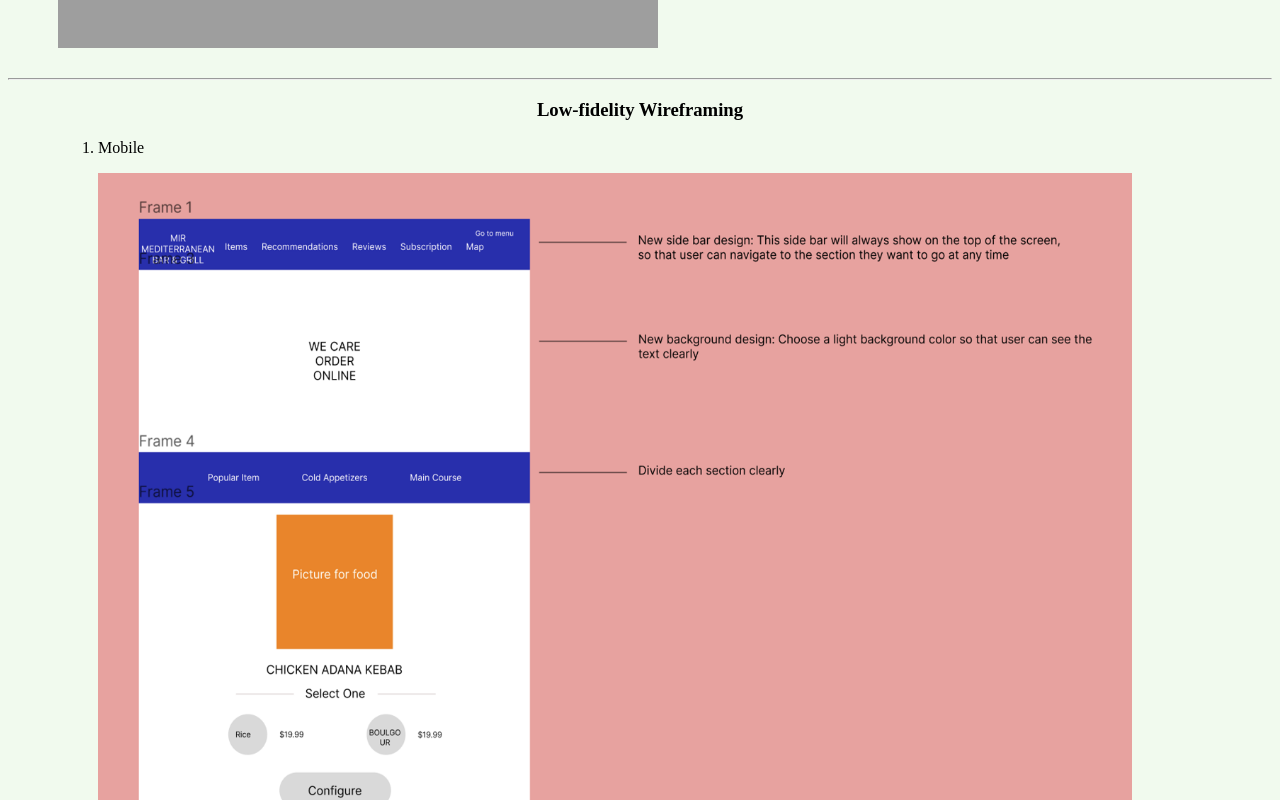
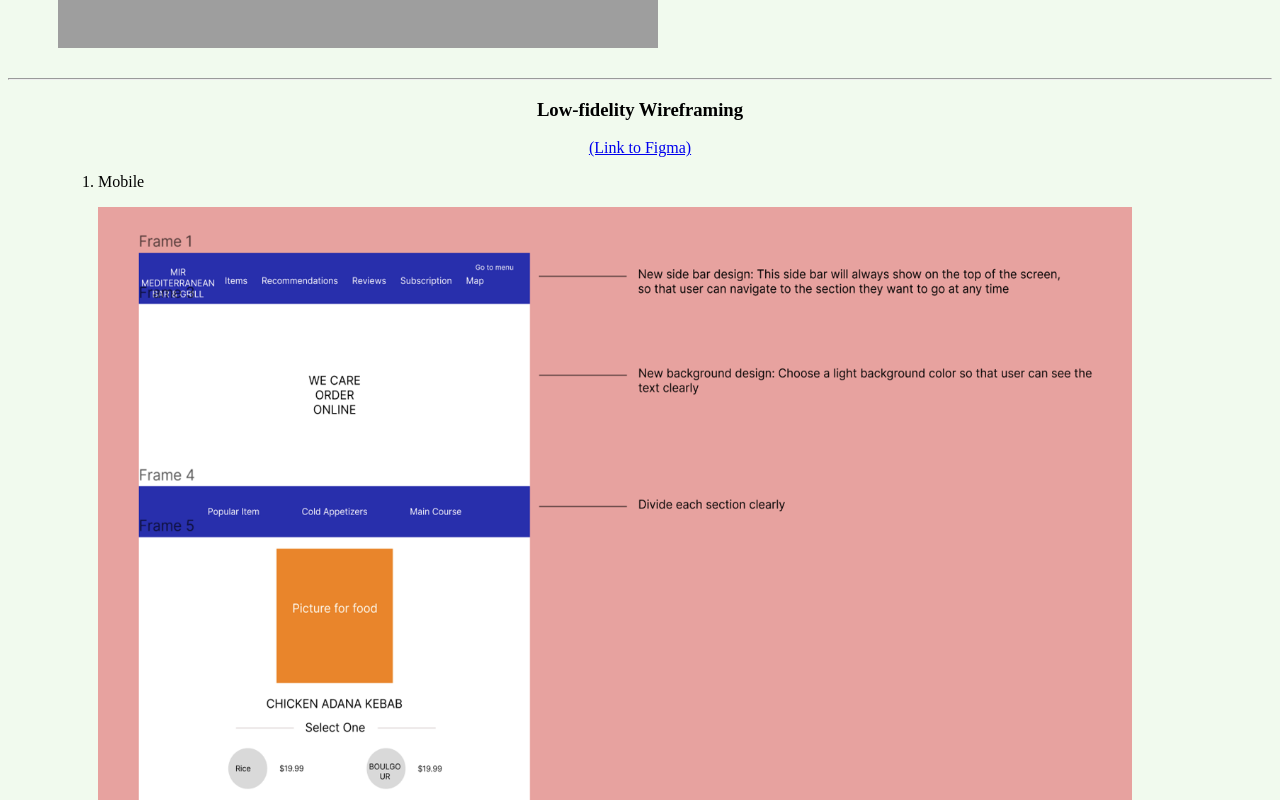
Before and after one commit to Nancy0221/Responsive-Redesign-Portfolio, a plain HTML site: page index.html in a window 1280 px wide. Shown: the part 2480-3280 px from the top of the page. Drawn offline with Linux system fonts and the light colour scheme; grey boxes are pictures that could not be loaded.

Commit message:
add Figma link

```diff
--- a/index.html
+++ b/index.html
@@ -142,7 +142,8 @@
 
     <!-- Low-fidelity Wireframing -->
     <div class="lowFi" id="lowFi">
-      <h3>Low-fidelity Wireframing</h3>
+       <h3>Low-fidelity Wireframing</h3>
+      <a href="https://www.figma.com/file/vylX9sfBVJ2hsPTqUo6Ymb/Responsive-Redesign-Assignment?type=design&node-id=0-1&mode=design&t=lKwzsGr2ttFSghom-0" style="display: flex; justify-content: center;">(Link to Figma)</a>
       <ol>
         <li>
           <p>Mobile</p>
@@ -183,6 +184,7 @@
     <!-- Hifi mockup -->
     <div class="hifi" id="hifi">
       <h3>High-Fidelity Mockup</h3>
+      <a href="https://www.figma.com/file/d2ojWcOdMRdEmosyFs1Cyf/High-Fidelity-Mockup?type=design&node-id=0-1&mode=design&t=jzy66tbbyd93xQKp-0" style="display: flex; justify-content: center;">(Link to Figma)</a>
       <ol>
         <li>
           <p>Mobile</p>
```
